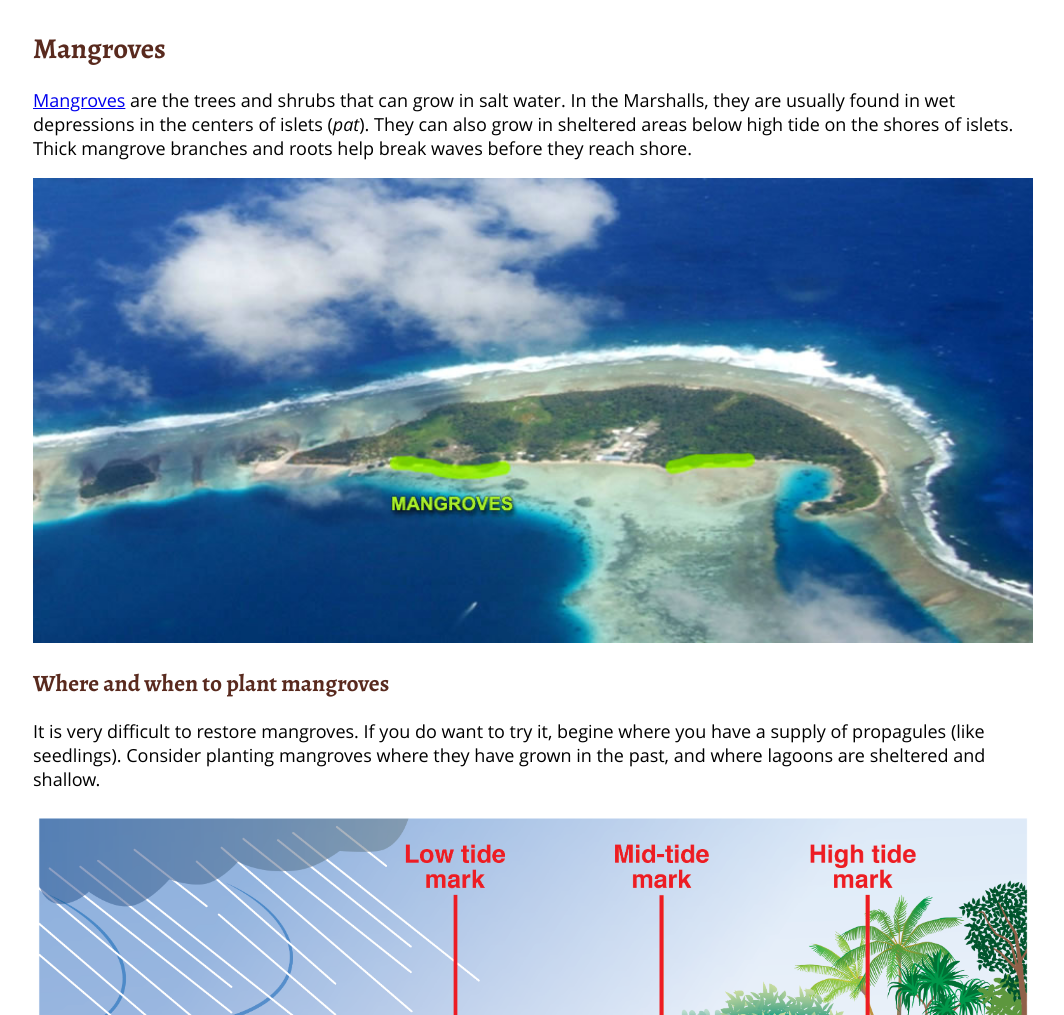
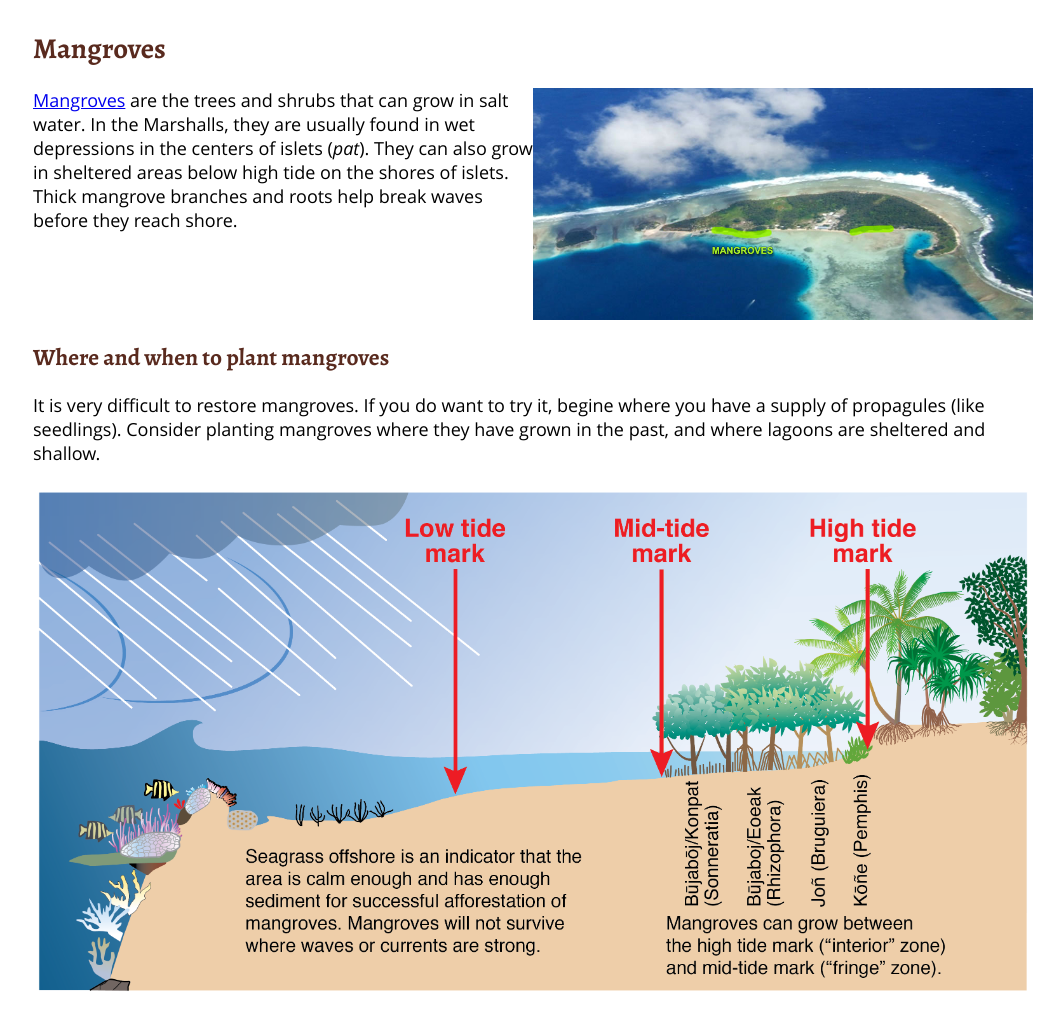
Before and after one commit to victor-jr/Agroforestry, a PHP site: page /mh/mangroves.php in a window 1280 px wide; the page is wider, and only the part inside the window is pictured. Shown: the part 151-1166 px from the top of that part, without its empty margins (107-1171 px from the left). Run offline with PHP 8.4, Linux system fonts and the light colour scheme.

Commit message:
updates 5/30/2017

```diff
--- a/site/mangroves.php
+++ b/site/mangroves.php
@@ -14,9 +14,13 @@
 <div id="content" role="main">
 <h1>Mangroves</h1>
 
+<img style="float:right" class="half" src="images/atoll-mangroves.jpg" />
+
 <p><a href="http://www.hawaii.edu/cpis/MI/VegTypes/Mangrove.html">Mangroves</a> are the trees and shrubs that can grow in salt water. In the Marshalls, they are usually found in wet depressions in the centers of islets (<em>pat</em>). They can also grow in sheltered areas below high tide on the shores of islets. Thick mangrove branches and roots help break waves before they reach shore.</p>
 
-<img class="whole" src="images/atoll-mangroves.jpg" />
+<br />
+<br />
+<br />
 
 <h2>Whether to plant mangroves</h2>
 
--- a/site/mh/mangroves.php
+++ b/site/mh/mangroves.php
@@ -14,9 +14,13 @@
 <div id="content" role="main">
 <h1>Mangroves</h1>
 
+<img style="float:right" class="half" src="../images/atoll-mangroves.jpg" />
+
 <p><a href="http://www.hawaii.edu/cpis/MI/VegTypes/Mangrove.html">Mangroves</a> are the trees and shrubs that can grow in salt water. In the Marshalls, they are usually found in wet depressions in the centers of islets (<em>pat</em>). They can also grow in sheltered areas below high tide on the shores of islets. Thick mangrove branches and roots help break waves before they reach shore.</p>
 
-<img class="whole" src="images/atoll-mangroves.jpg" />
+<br />
+<br />
+<br />
 
 <h2>Where and when to plant mangroves</h2>
 
@@ -24,7 +28,7 @@
 
 <figure>
 <!--    <img class="whole" src="images/shore-mangroves.jpg" /> -->
-    <img class="whole" src="images/mangrove_schematic.png" />
+    <img class="whole" src="../images/mangrove_schematic.png" />
     <figcaption class="ack"><a href="acknowledgements.php">Illustration: Hulbirt</a></figcaption>
 </figure>
 
@@ -53,7 +57,7 @@
 <h2>Case study – Outplanting mangroves in atolls of Chuuk</h2>
 
 <figure class="right third" >
-    <img class="whole" src="images/mangroves-ramsay.jpg" />
+    <img class="whole" src="../images/mangroves-ramsay.jpg" />
     <figcaption class="ack"><a href="acknowledgements.php">Illustration: Ramsay</a></figcaption>
 </figure>
 
```
Also changed, not shown: site/mh/strand-vegetation.php (+11 -11 lines), site/strand-vegetation.php (+10 -11 lines).
